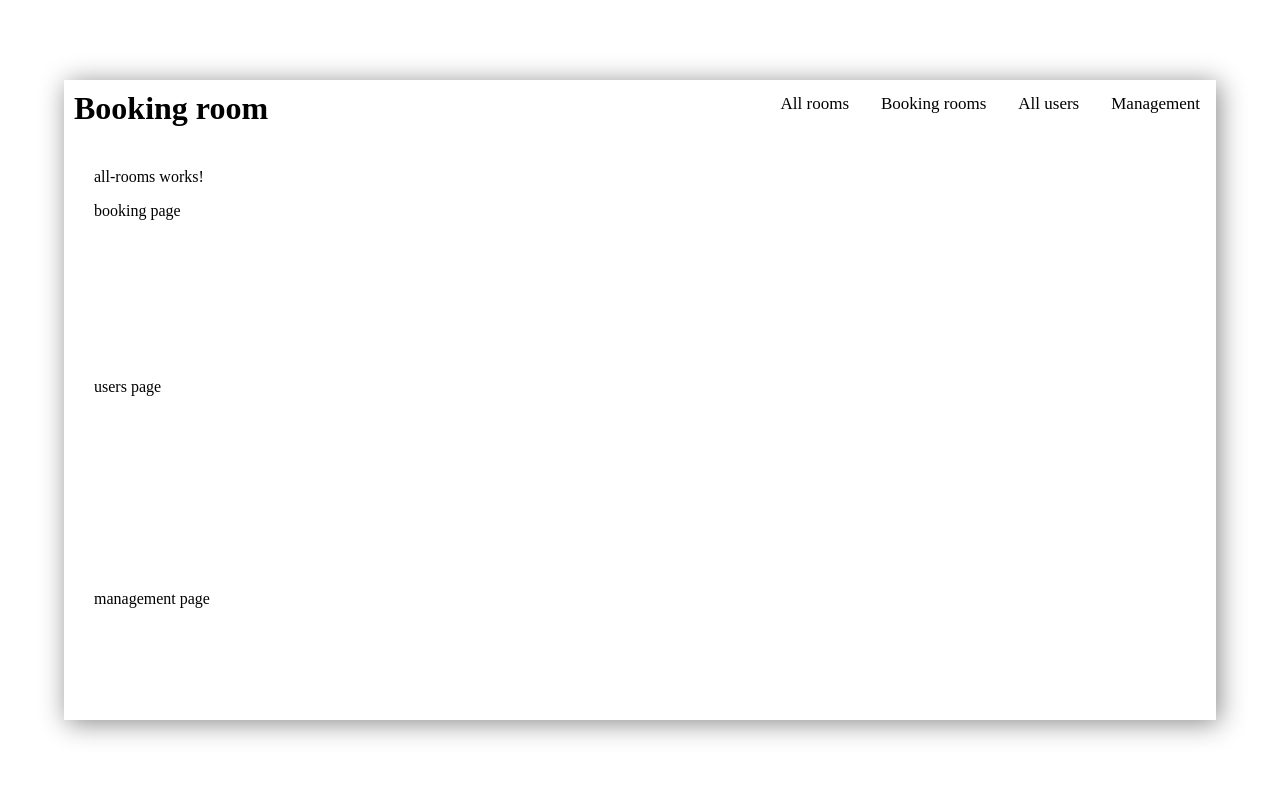
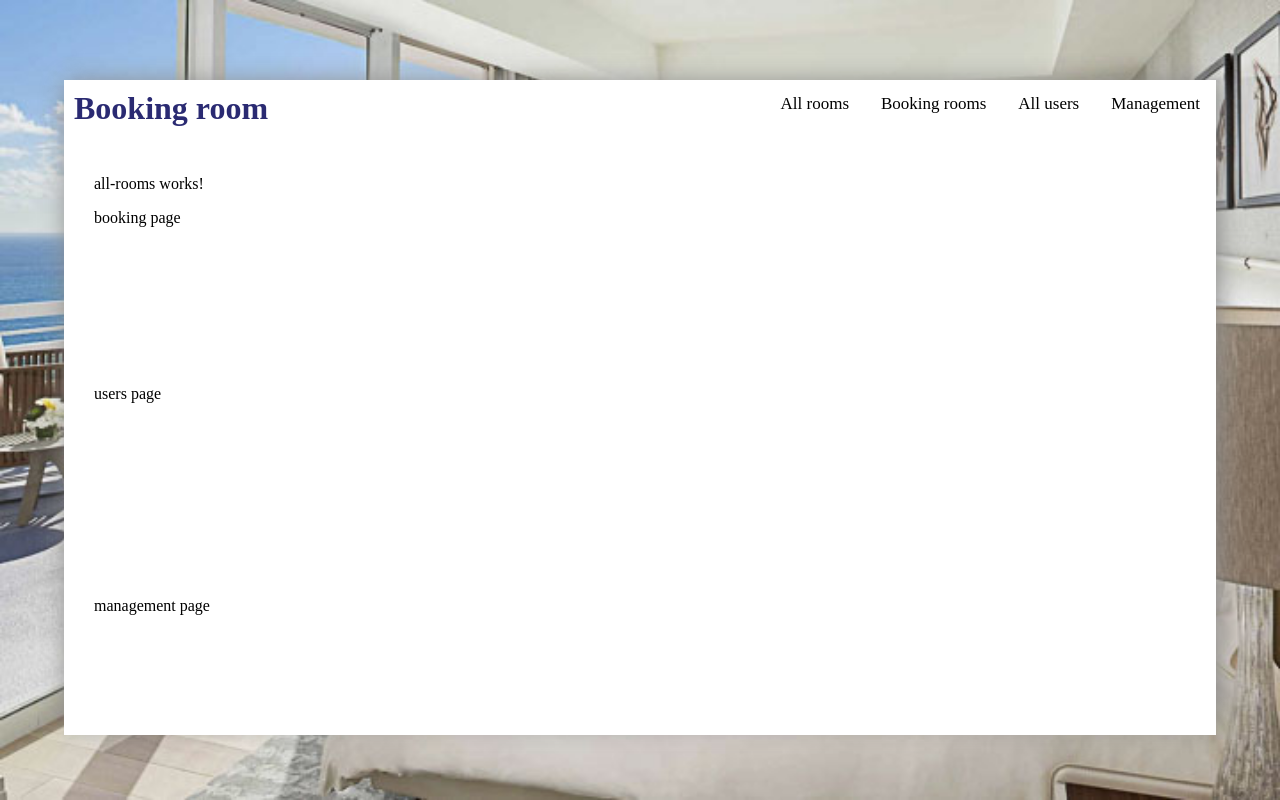
Before and after one commit to georgipaler/angular-rezervari, an Angular app in the folder angular-rezervari/: page / in a window 1280 px wide. Built offline with nearby package versions, Linux system fonts and the light colour scheme.

Commit message:
background image

```diff
--- a/angular-rezervari/src/app/app.component.css
+++ b/angular-rezervari/src/app/app.component.css
@@ -1,3 +1,11 @@
+/*
+    light0:#7BDFF2;
+    light: #0094C6;
+    dark:  #001242;
+    dark2: #2A2A72
+*/
+
+
 body{
     position: relative;
 }
@@ -10,16 +18,21 @@ body{
     left: 50%;
     transform: translate(-50%, -50%);
 
-
+    background-color: white;
     height: 80vh;
     width: 90vw;
     box-shadow: 3px 3px 25px #888888;
-    overflow:scroll
+
 }
 
 
 .mainWrraper{
-    padding: 15px 30px 20px 30px;
+    padding: 15px 30px 0px 30px;
+    margin-bottom: 50px;
+    height: 90%;
+    overflow-y:scroll;
+    overflow-x:hidden;
+    background-color: white;
 }
 
 /*navigation bar*/
@@ -35,6 +48,7 @@ li {
 .navigation-bar{
     background-color: white;
     overflow: hidden;
+    height: 10%;
 }
 
  li a{
@@ -47,11 +61,12 @@ li {
 }
 h1{
     margin: 10px !important;
+    color: #2A2A72;
 }
 
 .navigation-bar a:hover {
     background-color: white;
-    color: #88CCF1;
+    color: #0094C6;
 }
 
 
@@ -63,7 +78,7 @@ h1{
 
 /* width */
 ::-webkit-scrollbar {
-    width: 10px;
+    width: 5px;
 }
 
 /* Track */
@@ -74,6 +89,6 @@ h1{
 
 /* Handle */
 ::-webkit-scrollbar-thumb {
-    background: #DFFDFF;
+    background: #7BDFF2;
     border-radius: 10px;
 }
--- a/angular-rezervari/src/index.html
+++ b/angular-rezervari/src/index.html
@@ -8,7 +8,7 @@
   <meta name="viewport" content="width=device-width, initial-scale=1">
   <link rel="icon" type="image/x-icon" href="favicon.ico">
 </head>
-<body>
+<body style=" background-image: url(../assets/imgs/back.jpg); background-size: cover; background-repeat: no-repeat;width: 100%;height: 100%;"  >
   <app-root></app-root>
 </body>
 </html>
```
Also changed, not shown: angular-rezervari/src/assets/imgs/back.jpg (added).
